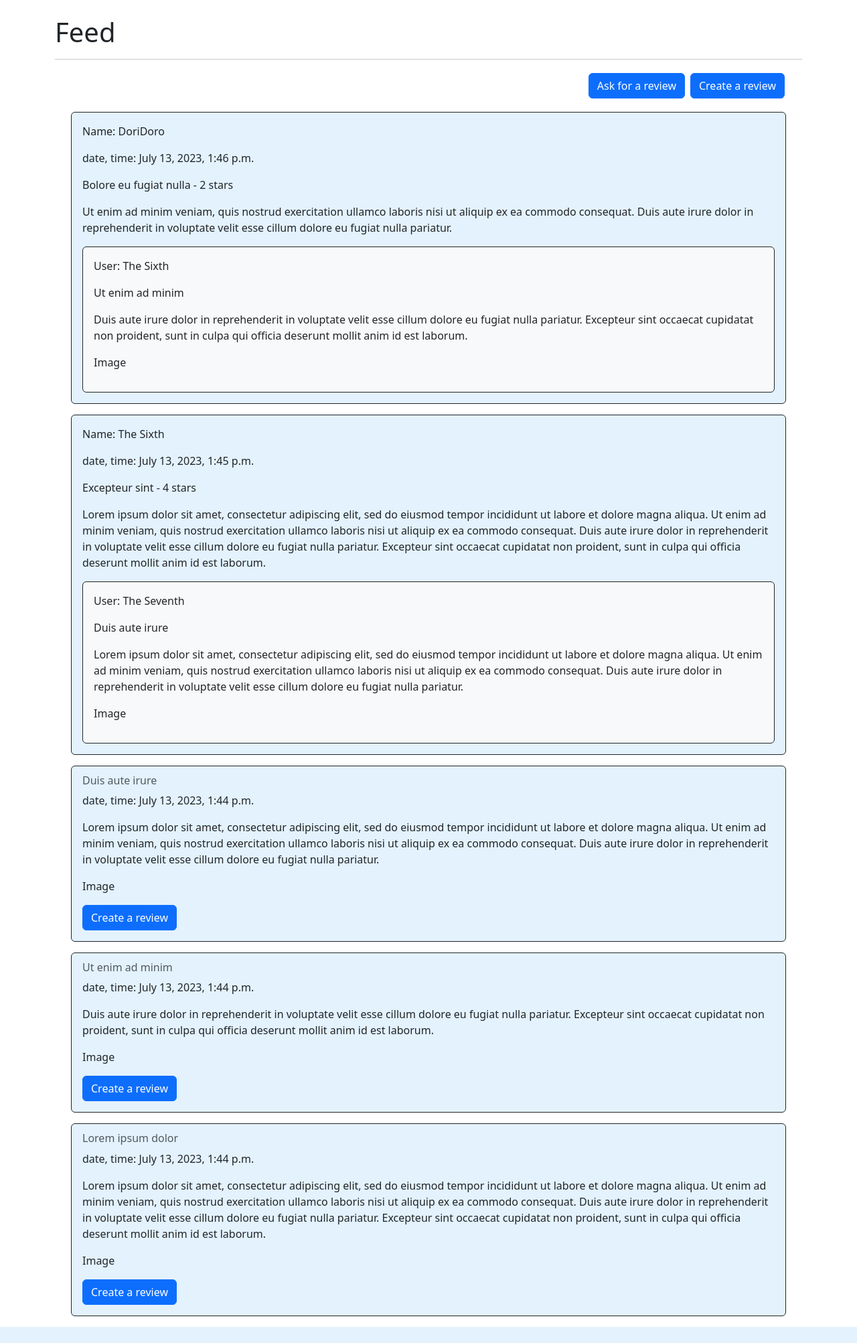
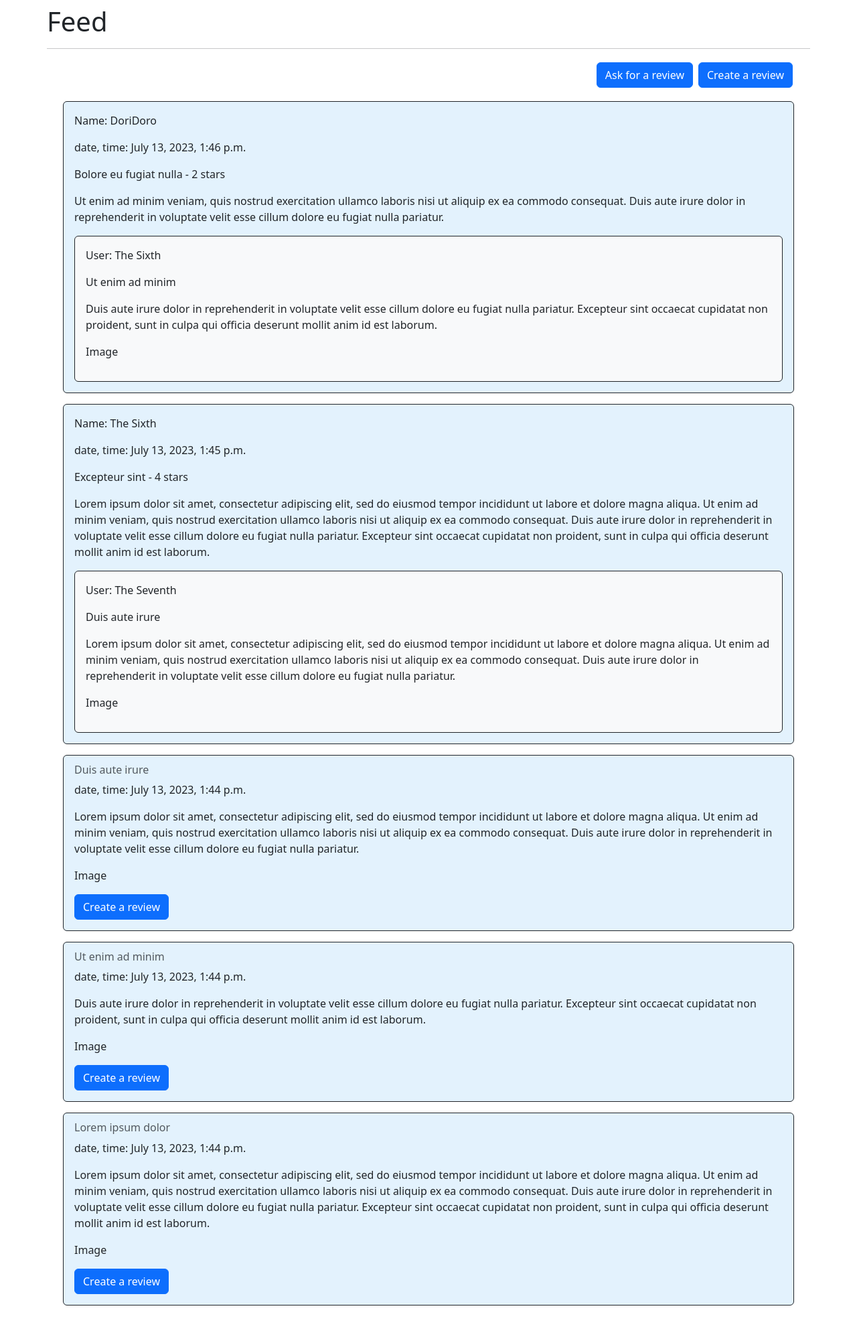
Before and after one commit to DoriDoro/LITRevu, a Django app: page /review/ in a window 1280 px wide. Shown: the part 56-2061 px from the top of the page at 67% size. Before the commit the page ends 2037 px from the top, so only its background shows below. Run offline with Django 4.2, Linux system fonts and the light colour scheme; data comes from the database, SQL or seed files in the repository.

Commit message:
modified review_page

```diff
--- a/litrevu/review/templates/review_page.html
+++ b/litrevu/review/templates/review_page.html
@@ -1,7 +1,7 @@
 {% extends 'base_layout.html' %}
 
 {% block content %}
-<div class="container mt-4">
+<div class="container main mt-4">
     <h1> Feed </h1>
     <hr>
     <div class="container justify-content-center">
--- a/litrevu/ui/static/css/styles.css
+++ b/litrevu/ui/static/css/styles.css
@@ -1,5 +1,15 @@
 
-/*  --  review_page - Feeds headline and buttons  --  */
+
+
+
+/*  ----  review_page ----   */
+
+/*  -- main container  --  */
+.main {
+    padding: 40px 0;
+}
+
+/*  -- Feeds headline and buttons  --  */
 .headline_feed {
     display: flex;
     justify-content: flex-end;
--- a/litrevu/ui/templates/base_layout.html
+++ b/litrevu/ui/templates/base_layout.html
@@ -15,7 +15,7 @@
     </head>
     <body>
         <!-- Navbar -->
-        <nav class="navbar navbar-expand-lg" style="background-color: #e3f2fd;">
+        <nav class="navbar fixed-top navbar-expand-lg" style="background-color: #e3f2fd;">
         <!-- Navbar content -->
           <div class="container-fluid">
             <a class="navbar-brand" href="/">LITReview</a>
```
